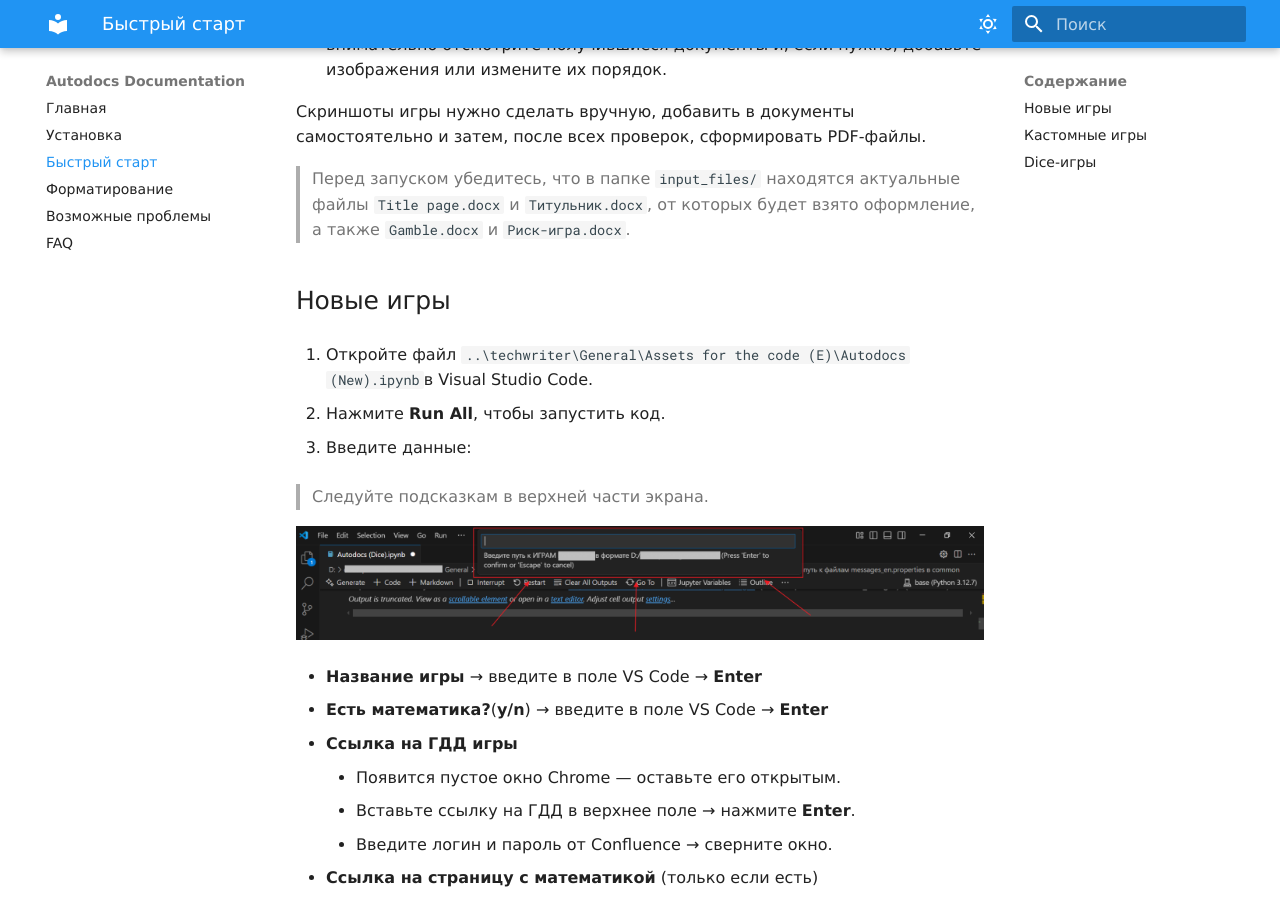
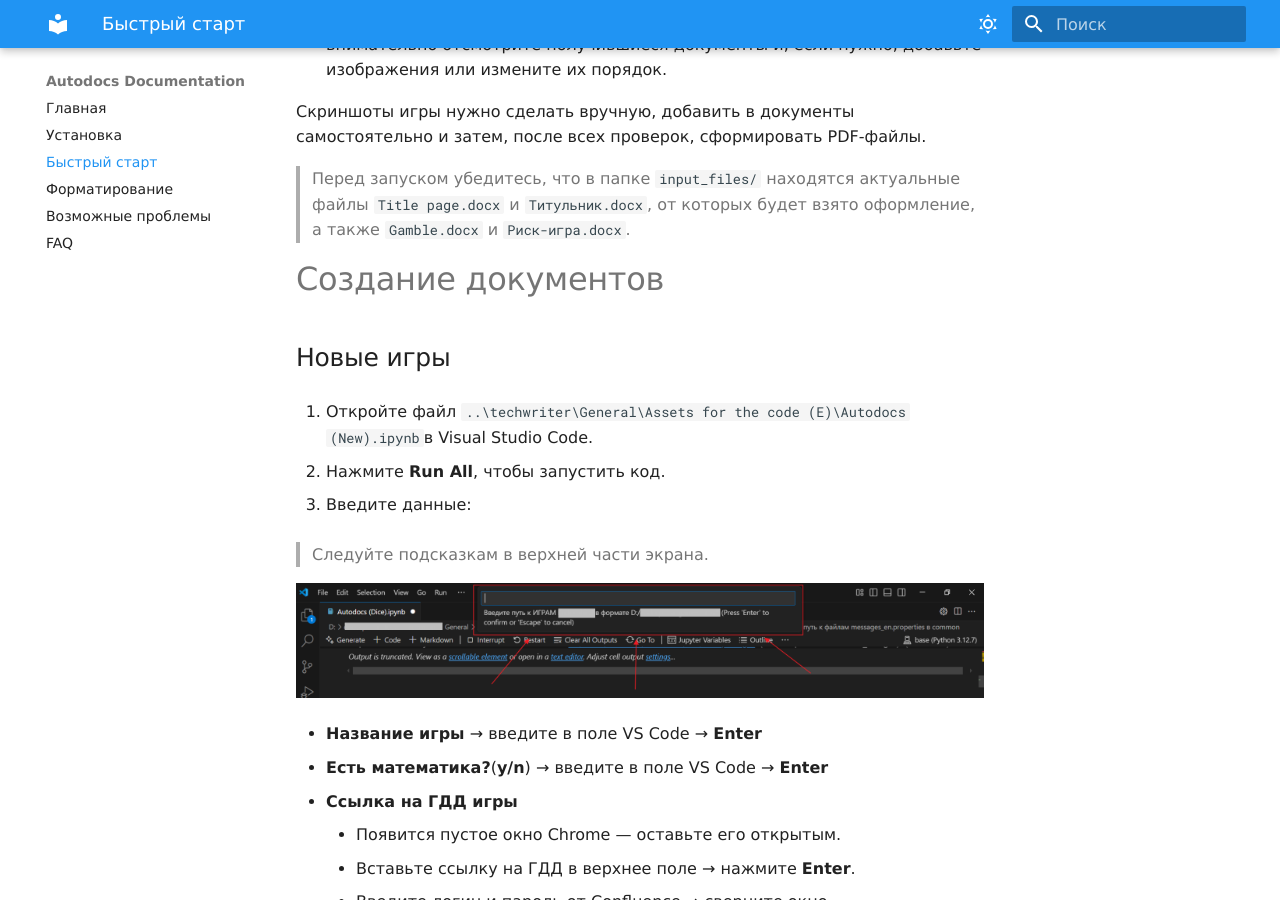
Before and after one commit to lopefre/Documentation, an MkDocs documentation site: the page built from docs/usage.md, in a window 1280 px wide and 900 px high, scrolled down 975 px. Built offline with MkDocs 1.6.1 and Material for MkDocs 9.7.7, drawn with Linux system fonts in a browser that asks for light colours; some web fonts are replaced.

Commit message:
Update usage.md

```diff
--- a/docs/usage.md
+++ b/docs/usage.md
@@ -31,6 +31,7 @@
 
 > Перед запуском убедитесь, что в папке `input_files/` находятся актуальные файлы `Title page.docx` и `Титульник.docx`, от которых будет взято оформление, а также `Gamble.docx` и `Риск-игра.docx`.
 
+# Создание документов
 
 ## Новые игры
 
```
